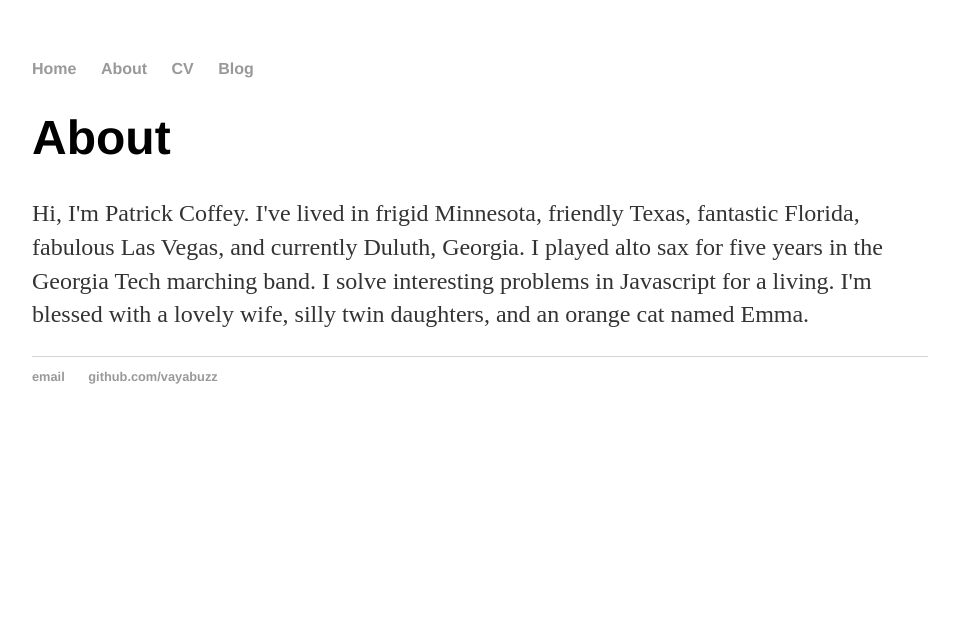
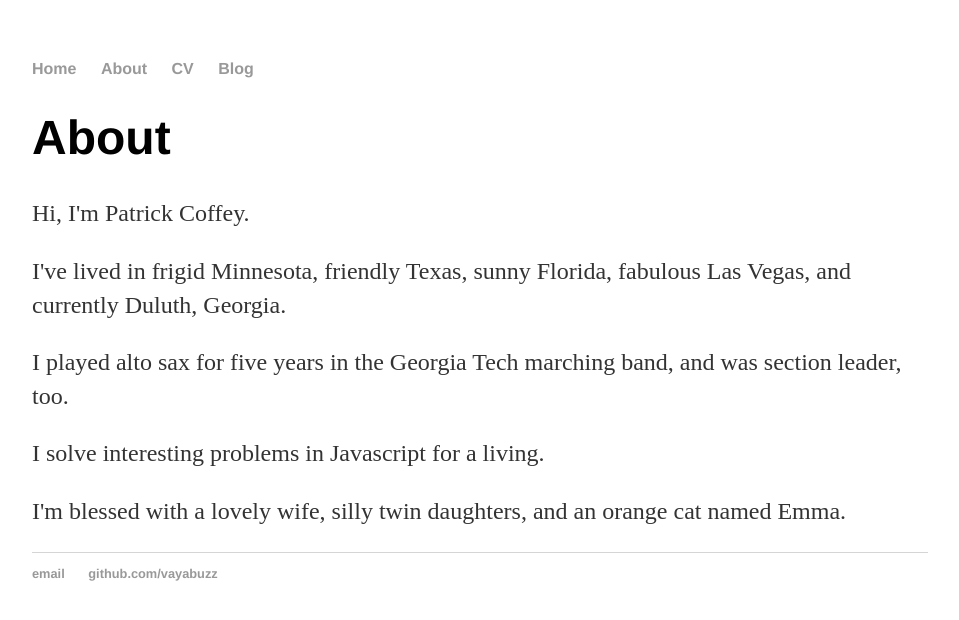
Before and after one commit to VayaBuzz/vayabuzz.github.io, a Jekyll site: the page built from about/index.html, in a window 1280 px wide. Shown: the top 620 px of the page, without its empty margins (160-1119 px from the left). Built offline with Jekyll 4.4.1, drawn with Linux system fonts in a browser that asks for light colours.

Commit message:
Update index.html

```diff
--- a/about/index.html
+++ b/about/index.html
@@ -6,11 +6,11 @@ title: About Patrick Coffey
 <h1>About</h1>
 <p>Hi, I'm Patrick Coffey.
 
-I've lived in frigid Minnesota, friendly Texas, fantastic Florida, fabulous Las Vegas, and currently Duluth, Georgia.
+<p>I've lived in frigid Minnesota, friendly Texas, sunny Florida, fabulous Las Vegas, and currently Duluth, Georgia.
 
-I played alto sax for five years in the Georgia Tech marching band.
+<p>I played alto sax for five years in the Georgia Tech marching band, and was section leader, too.
 
-I solve interesting problems in Javascript for a living.
+<p>I solve interesting problems in Javascript for a living.
 
-I'm blessed with a lovely wife, silly twin daughters, and an orange cat named Emma.</p>
+<p>I'm blessed with a lovely wife, silly twin daughters, and an orange cat named Emma.</p>
 </div>
```
